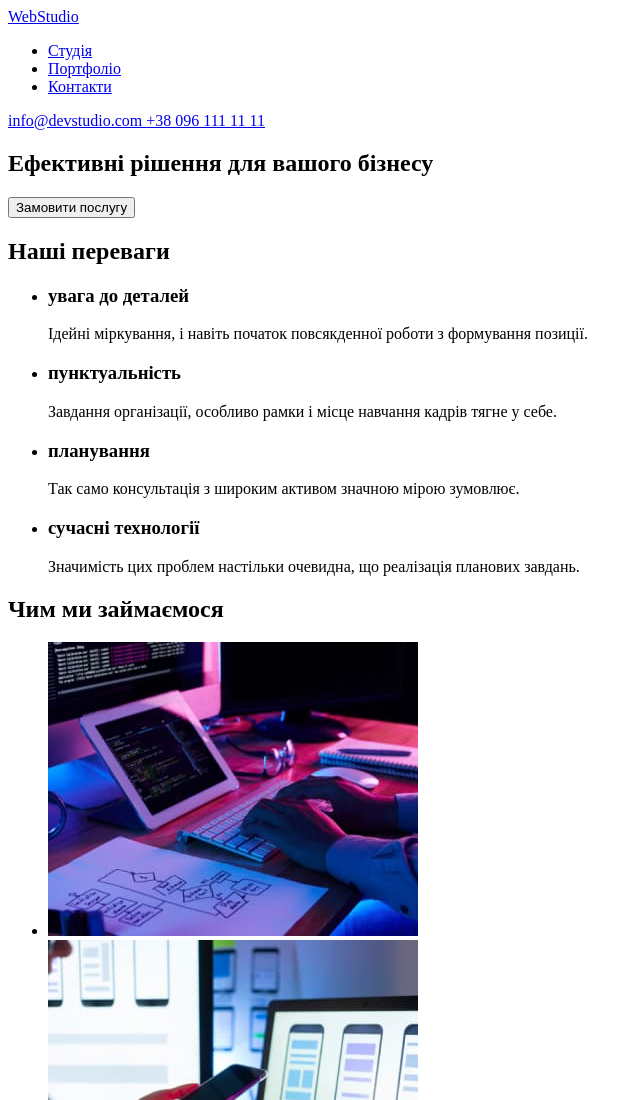
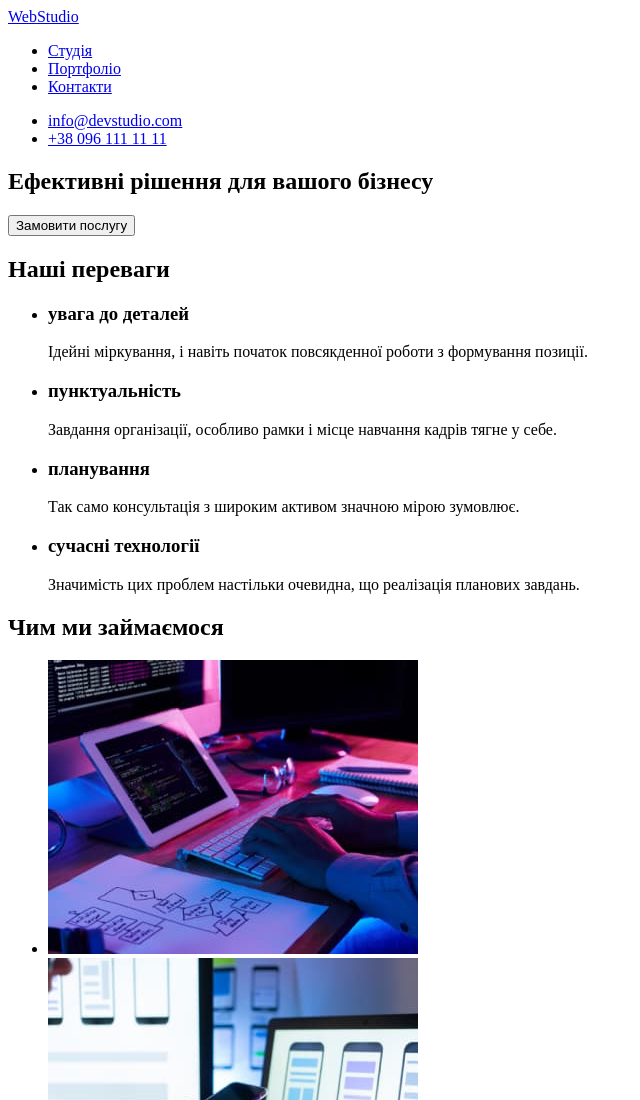
Before and after one commit to Darirez/goit-markup-hw-01, a plain HTML site: page index.html in a window 1280 px wide. Shown: the top 1100 px of the page, without its empty margins (0-640 px from the left). Drawn offline with Linux system fonts and the light colour scheme.

Commit message:
change index.html

```diff
--- a/index.html
+++ b/index.html
@@ -15,19 +15,30 @@
                 <span>Web</span>Studio
             </a>
             <ul>
-                <li><a href="#">Студія</a></li>
-                <li><a href="#">Портфоліо</a></li>
-                <li><a href="#">Контакти</a></li>
+                <li>
+                    <a href="#">Студія</a>
+                </li>
+                <li>
+                    <a href="#">Портфоліо</a>
+                </li>
+                <li>
+                    <a href="#">Контакти</a>
+                </li>
             </ul>
         </nav>
-        <div>
+        <ul>
+            <li>
                 <a href="mailto:info@devstudio.com">
                     info@devstudio.com
                 </a>
+            </li>
+
+            <li>
                 <a href="tel:+380961111111">
                     +38 096 111 11 11
                 </a>
-        </div>
+            </li>
+        </ul>
     </header>
     <main>
         <section>
```
Lines whose indentation alone changed are shown as unchanged.
